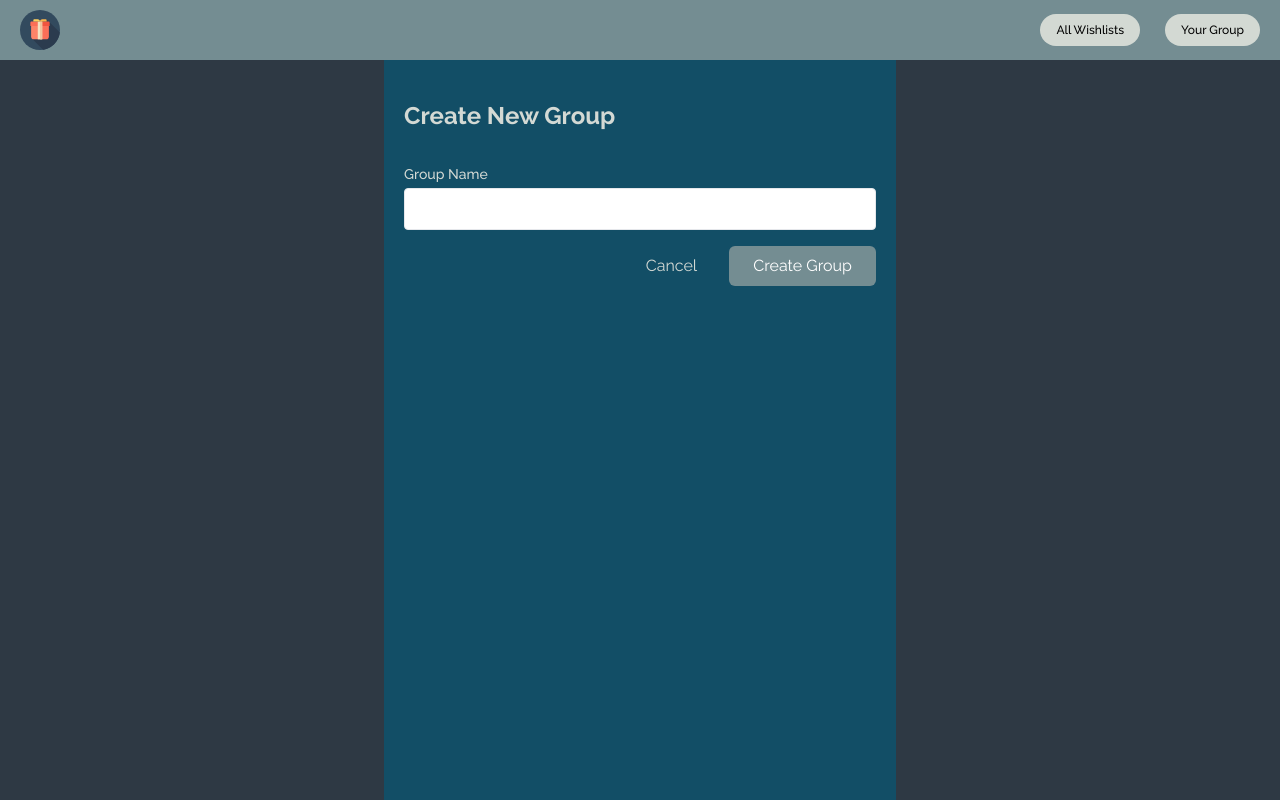
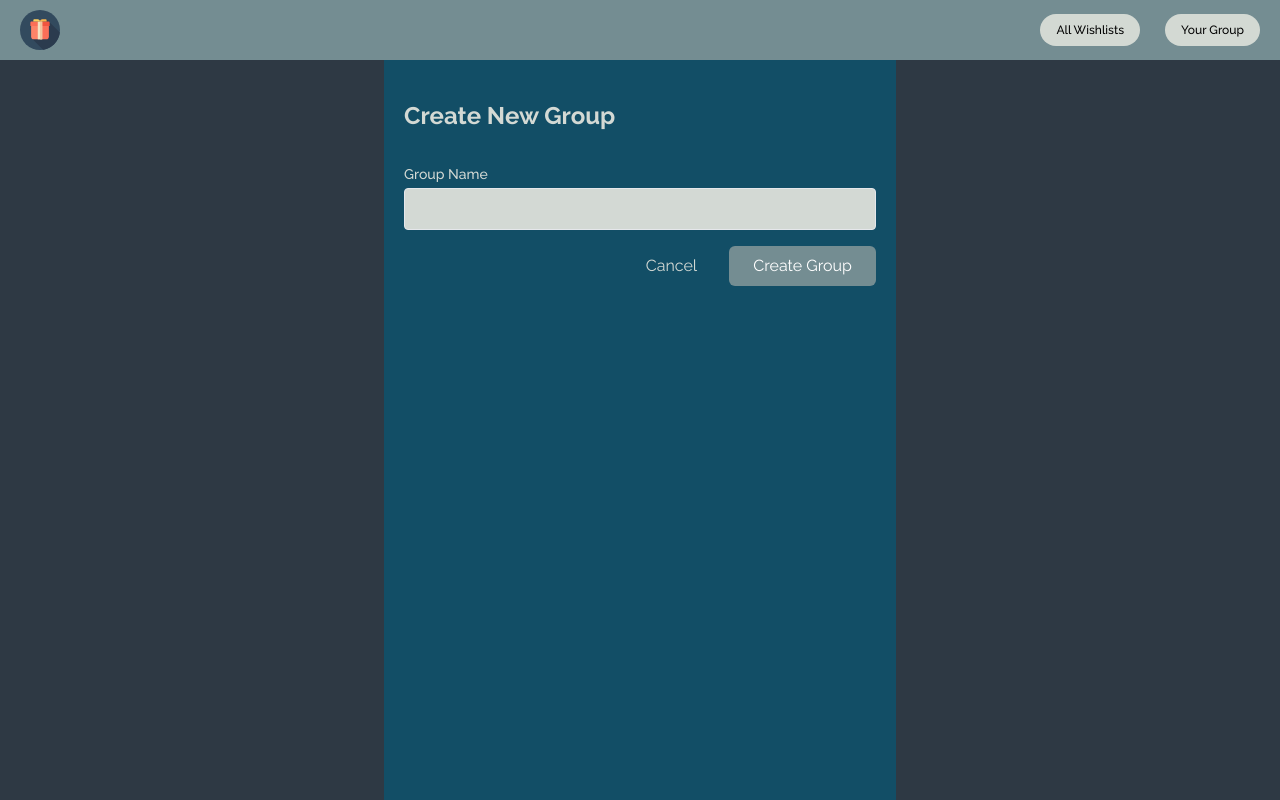
Before and after one commit to jasonpeng7/wishlist, a Next.js app in the folder wishlist_organizer/: page /groups/create in a window 1280 px wide. Built offline with nearby package versions, Linux system fonts and the light colour scheme; no server answers.

Commit message:
edited button animation

```diff
--- a/wishlist_organizer/src/app/groups/create/page.tsx
+++ b/wishlist_organizer/src/app/groups/create/page.tsx
@@ -63,7 +63,7 @@ const CreateGroupPage: React.FC = () => {
                 type="text"
                 value={groupName}
                 onChange={(e) => setGroupName(e.target.value)}
-                className="w-full p-2 border rounded"
+                className="w-full p-2 border rounded bg-primary_text"
                 required
             />
             </div>
```
